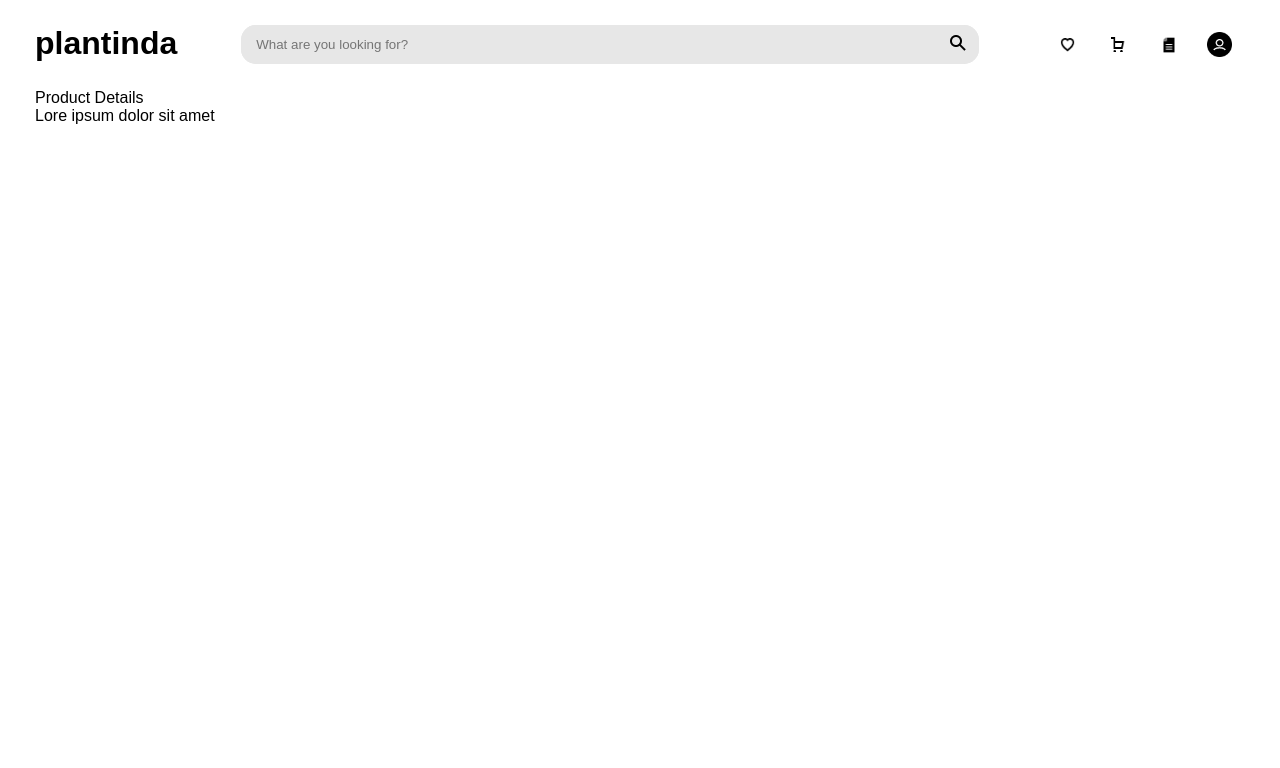
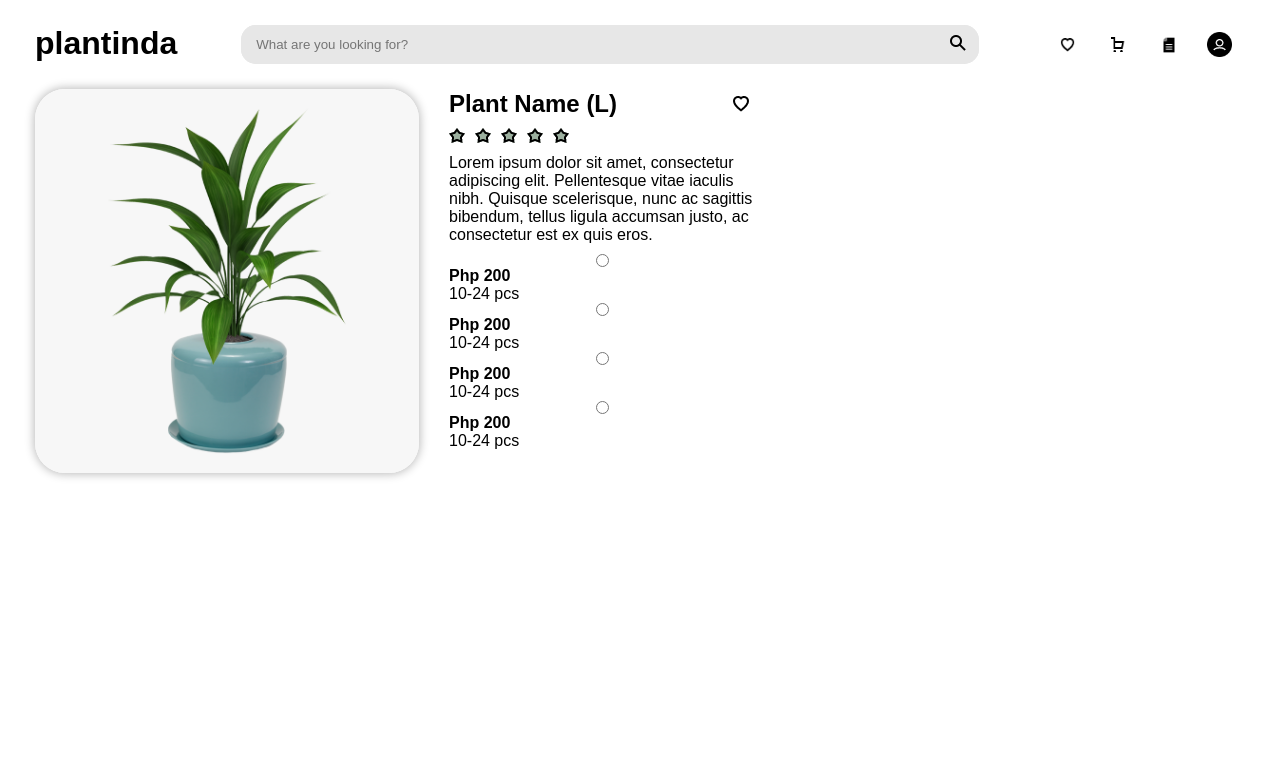
Before and after one commit to nicole-cayambas/Plantinda, a PHP site: page /product.php in a window 1280 px wide. Shown: the top 768 px of the page. Run offline with PHP 8.4, Linux system fonts and the light colour scheme.

Commit message:
ewan ko kung ano na-edit basta

```diff
--- a/css/index.css
+++ b/css/index.css
@@ -88,3 +88,6 @@ footer li{
     flex-direction: row;
     align-items: center;
 }
+.space-between {
+    justify-content: space-between;
+}
--- a/css/product-card.css
+++ b/css/product-card.css
@@ -23,6 +23,7 @@
 .product-pic {
     width: 100%;
     height: 100%;
+    border-radius: 15px 15px 0 0;
 }
 .min-order {
     color: #11601D;
--- /dev/null
+++ b/css/product.css
@@ -0,0 +1,46 @@
+.selected-product-wrap {
+    width: 60vw;
+    /* display: flex; */
+
+
+}
+.selected-product {
+    width: 100%;
+    display: flex;
+    flex-direction: row;
+    flex-wrap: wrap;
+    /* background-color: rgb(219, 197, 240); */
+    gap: 30px;
+}
+.selected-product-pic {
+    width: 50%;
+    height: auto;
+    border-radius: 30px;
+    box-shadow: 0 0px 10px 1px rgba(0, 0, 0, 0.274);
+}
+.selected-product-pic > img {
+    width: 100%;
+    height: 100%;
+    border-radius: 30px;
+}
+.selected-product-summary {
+    width: 40%;
+    display: flex;
+    flex-direction: column;
+    gap: 10px 0;
+}
+.selected-product-summary > .rating {
+    display: flex;
+    gap: 10px;
+}
+.space-between {
+    justify-content: space-between;
+}
+#price-ranges {
+    display: flex;
+    flex-direction: column;
+    /* flex-wrap: row wrap; */
+}
+.min-order {
+    color: #11601D;
+}
--- a/js/index.js
+++ /dev/null
@@ -1,5 +0,0 @@
-const profileBtn = document.getElementById("profile-btn")
-
-profileBtn.addEventListener("mouseover", function(){
-
-})
--- a/login.php
+++ b/login.php
@@ -1,5 +1,7 @@
 <link rel="stylesheet" href="css/form.css">
+<div class="form-wrap">
     <div class="form">
+        <h1>Login</h1>
         <label for="username">Username</label>
         <input type="text" name="username">
         <label for="username">Password</label>
@@ -7,3 +9,4 @@
         <button>Login</button>
         <a href="signup.php">Sign Up</a>
     </div>
+</div>
--- a/product.php
+++ b/product.php
@@ -3,21 +3,60 @@
 include 'templates/header.php';
 
 ?>
+<link rel="stylesheet" href="css/product.css">
 <div class="selected-product-wrap">
     <div class="selected-product">
-        <div class="selected-product-pic"></div>
-        <div class="selected-product-summary"></div>
+        <div class="selected-product-pic">
+            <img src="image/product/plant.png" alt="product-image">
+        </div>
+        <div class="selected-product-summary">
+            <div class="inline space-between">
+                <h2>Plant Name (L)</h2>
+                <a href=""><img src="image/Icon- Heart.png" alt="Add to Wishlist"></a>
+            </div>
+            <div class="rating">
+                <img src="image/Icon- star shaded.png">
+                <img src="image/Icon- star shaded.png">
+                <img src="image/Icon- star shaded.png">
+                <img src="image/Icon- star shaded.png">
+                <img src="image/Icon- star shaded.png">
+            </div>
+            <p style="display: block;">Lorem ipsum dolor sit amet, consectetur adipiscing elit. Pellentesque vitae iaculis nibh. Quisque scelerisque, nunc ac sagittis bibendum, tellus ligula accumsan justo, ac consectetur est ex quis eros.</p>
+            <form id="price-ranges">
+                <input type="radio" id="price-range-1">
+                <label for="price-range-1">
+                    <h4>Php 200</h4>
+                    <p>10-24 pcs</p>
+                </label>
+                <input type="radio" id="price-range-2">
+                <label for="price-range-1">
+                    <h4>Php 200</h4>
+                    <p>10-24 pcs</p>
+                </label>
+                <input type="radio" id="price-range-3">
+                <label for="price-range-1">
+                    <h4>Php 200</h4>
+                    <p>10-24 pcs</p>
+                </label>
+                <input type="radio" id="price-range-4">
+                <label for="price-range-1">
+                    <h4>Php 200</h4>
+                    <p>10-24 pcs</p>
+                </label>
+            </form>
+            </div>
+        </div>
     </div>
     <div class="selected-product-pic-roll"></div>
 </div>
 <?php include 'components/seller-card.php'?>
-<?php include 'components/order-card.php'?>
-<div class="selected-product-details-wrap">
+<!-- <div class="selected-product-details-wrap">
     <p>Product Details</p>
     <p>Lore ipsum dolor sit amet</p>
     <div class="selected-product-pic-gallery">
         <img src="" alt="">
         <img src="" alt="">
     </div>
-</div>
+</div> -->
+<?php include 'components/order-card.php'?>
 <?php include 'components/reviews.php'?>
--- a/signup.php
+++ b/signup.php
@@ -1,5 +1,7 @@
 <link rel="stylesheet" href="css/form.css">
+<div class="form-wrap">
     <div class="form">
+        <h1>Signup</h1>
         <label for="username">First Name</label>
         <input type="text" name="firstname">
         <label for="lastname">Last Name</label>
@@ -13,3 +15,4 @@
         <button>Sign Up</button>
         <a href="login.php">Login</a>
     </div>
+</div>
--- a/templates/header.php
+++ b/templates/header.php
@@ -1,8 +1,4 @@
-<?php
-
-require "db/config.php";
-
-?>
+<?php require "db/config.php";?>
 <!DOCTYPE html>
 <html lang="en">
 <head>
```
Also changed, not shown: css/form.css (+15 -5 lines), index.js (deleted). Lines whose indentation alone changed are shown as unchanged.
